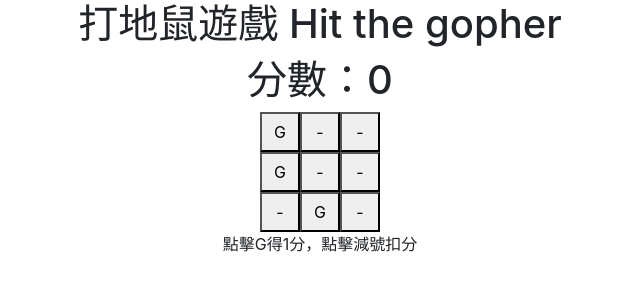
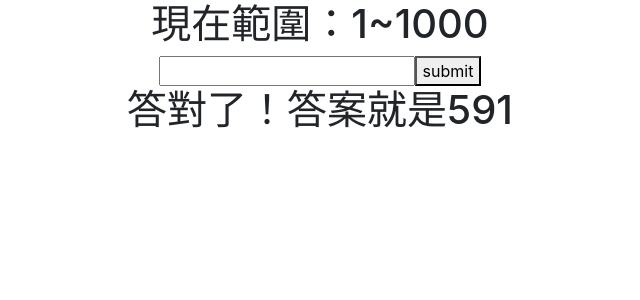
Before and after one commit to michelle3356/reactHw201911, a React (Create React App) app: page / in a window 1280 px wide. Shown: the top 300 px of the page, without its empty margins (320-960 px from the left). Built offline with nearby package versions, Linux system fonts and the light colour scheme.

Commit message:
hw20 initial

```diff
--- a/src/App.js
+++ b/src/App.js
@@ -1,6 +1,6 @@
 import React from 'react';
 import './App.css';
-import Homework from './Hw19HitGopher';
+import Homework from './Hw20GuessNum';
 
 function App() {
   return (
--- /dev/null
+++ b/src/Hw20GuessNum.js
@@ -0,0 +1,25 @@
+import React, { Component } from 'react'
+
+export default class Hw20GuessNum extends Component {
+  constructor(props){
+    super(props);
+    this.state = ({
+      ans: Math.floor(Math.random() * 1000),
+      left: 1,
+      right: 1000
+    })
+  }
+  render() {
+    const ans = this.state.ans;
+    const left = this.state.left;
+    const right = this.state.right;
+    return (
+      <div>
+        <h1>現在範圍：{left}~{right}</h1>
+        <input type="text" />
+        <button>submit</button>
+        <h1>答對了！答案就是{ans}</h1>
+      </div>
+    )
+  }
+}
```
